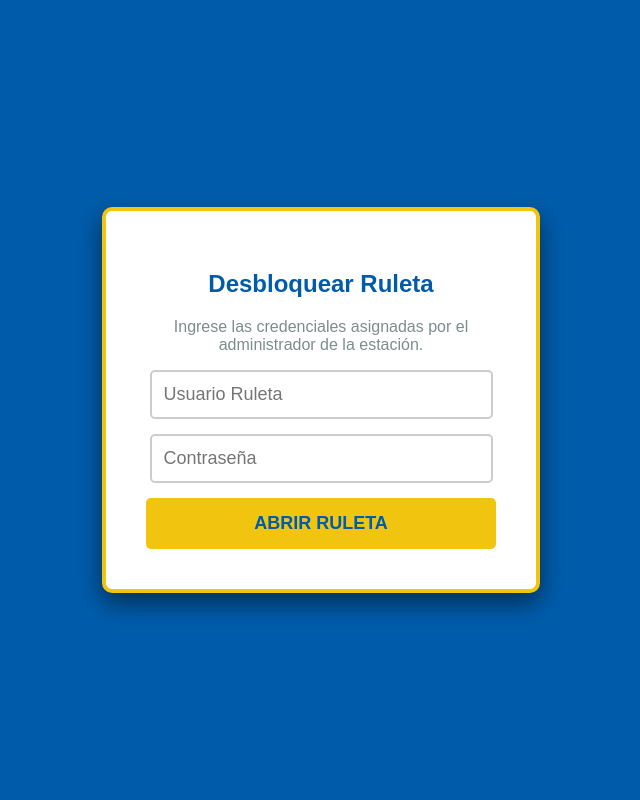
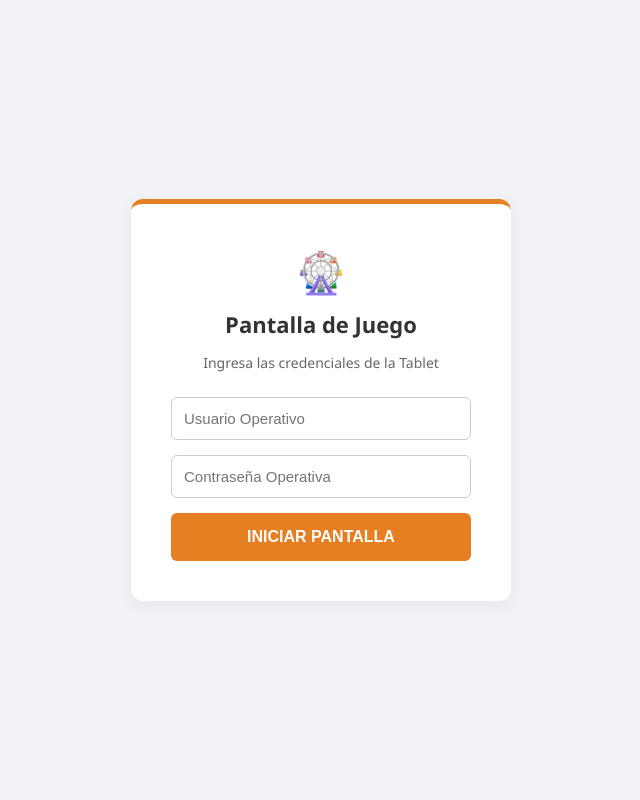
Before and after one commit to EmmanuelArce12/ruleta, a Flask app: page /iniciar_ruleta in a window 1280 px wide. Shown: the whole page, without its empty margins (319-959 px from the left). Run offline with Flask 3, Linux system fonts and the light colour scheme; some libraries are stand-ins or nearby versions.

Commit message:
Update login_ruleta.html

```diff
--- a/templates/login_ruleta.html
+++ b/templates/login_ruleta.html
@@ -2,25 +2,33 @@
 <html lang="es">
 <head>
     <meta charset="UTF-8">
-    <title>Acceso Ruleta - Estación</title>
+    <meta name="viewport" content="width=device-width, initial-scale=1.0">
+    <title>Acceso Ruleta - Grupo GE</title>
     <style>
-        body { font-family: Arial; background: #005CAB; display: flex; justify-content: center; align-items: center; height: 100vh; margin: 0; }
-        .login-box { background: white; padding: 40px; border-radius: 10px; box-shadow: 0 10px 25px rgba(0,0,0,0.5); width: 350px; text-align: center; border: 4px solid #F1C40F;}
-        h2 { color: #005CAB; margin-bottom: 20px; }
-        input { width: 90%; padding: 12px; margin-bottom: 15px; border: 2px solid #ccc; border-radius: 5px; font-size: 18px;}
-        button { background: #F1C40F; color: #005CAB; border: none; padding: 15px; width: 100%; font-weight: bold; font-size:18px; border-radius: 5px; cursor: pointer; }
-        .error { color: #e74c3c; margin-bottom: 15px; font-weight: bold; }
+        body { font-family: 'Segoe UI', Tahoma, sans-serif; background: #f0f2f5; display: flex; justify-content: center; align-items: center; height: 100vh; margin: 0; padding: 20px; box-sizing: border-box; }
+        .login-box { background: white; padding: 40px; border-radius: 12px; box-shadow: 0 4px 15px rgba(0,0,0,0.05); width: 100%; max-width: 380px; text-align: center; border-top: 5px solid #e67e22; box-sizing: border-box;}
+        .icono { font-size: 40px; margin-bottom: 10px; }
+        h2 { color: #333; margin-top: 0; margin-bottom: 5px; font-size: 22px; }
+        p { color: #666; font-size: 14px; margin-bottom: 25px; }
+        input { width: 100%; padding: 12px; margin-bottom: 15px; border: 1px solid #ccc; border-radius: 6px; font-size: 15px; box-sizing: border-box; transition: 0.3s;}
+        input:focus { border-color: #e67e22; outline: none; }
+        button { background: #e67e22; color: white; border: none; padding: 15px; width: 100%; font-weight: bold; border-radius: 6px; cursor: pointer; font-size: 16px; transition: 0.3s;}
+        button:hover { filter: brightness(1.1); transform: translateY(-1px); }
+        .error { color: white; background: #e74c3c; padding: 10px; border-radius: 5px; margin-bottom: 15px; font-weight: bold; font-size: 14px;}
     </style>
 </head>
 <body>
     <div class="login-box">
-        <h2>Desbloquear Ruleta</h2>
-        <p style="color: #7f8c8d;">Ingrese las credenciales asignadas por el administrador de la estación.</p>
-        {% if error %}<div class="error">{{ error }}</div>{% endif %}
+        <div class="icono">🎡</div> <h2>Pantalla de Juego</h2> <p>Ingresa las credenciales de la Tablet</p>
+
+        {% if error %}
+            <div class="error">{{ error }}</div>
+        {% endif %}
+
         <form action="/iniciar_ruleta" method="POST">
-            <input type="text" name="usuario" placeholder="Usuario Ruleta" required autocomplete="off">
-            <input type="password" name="password" placeholder="Contraseña" required>
-            <button type="submit">ABRIR RULETA</button>
+            <input type="text" name="usuario" placeholder="Usuario Operativo" required autocomplete="off">
+            <input type="password" name="password" placeholder="Contraseña Operativa" required>
+            <button type="submit">INICIAR PANTALLA</button>
         </form>
     </div>
 </body>
```
